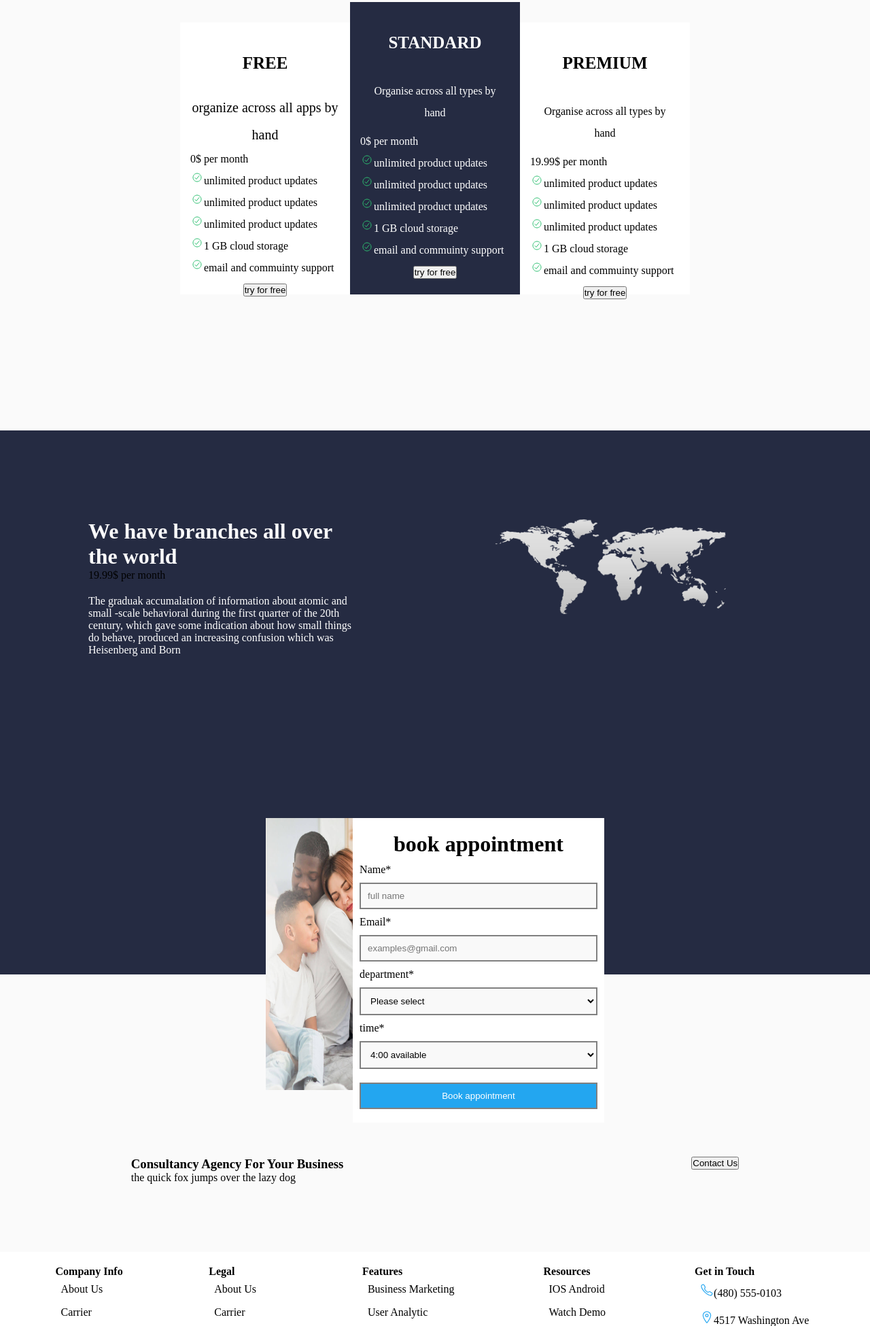
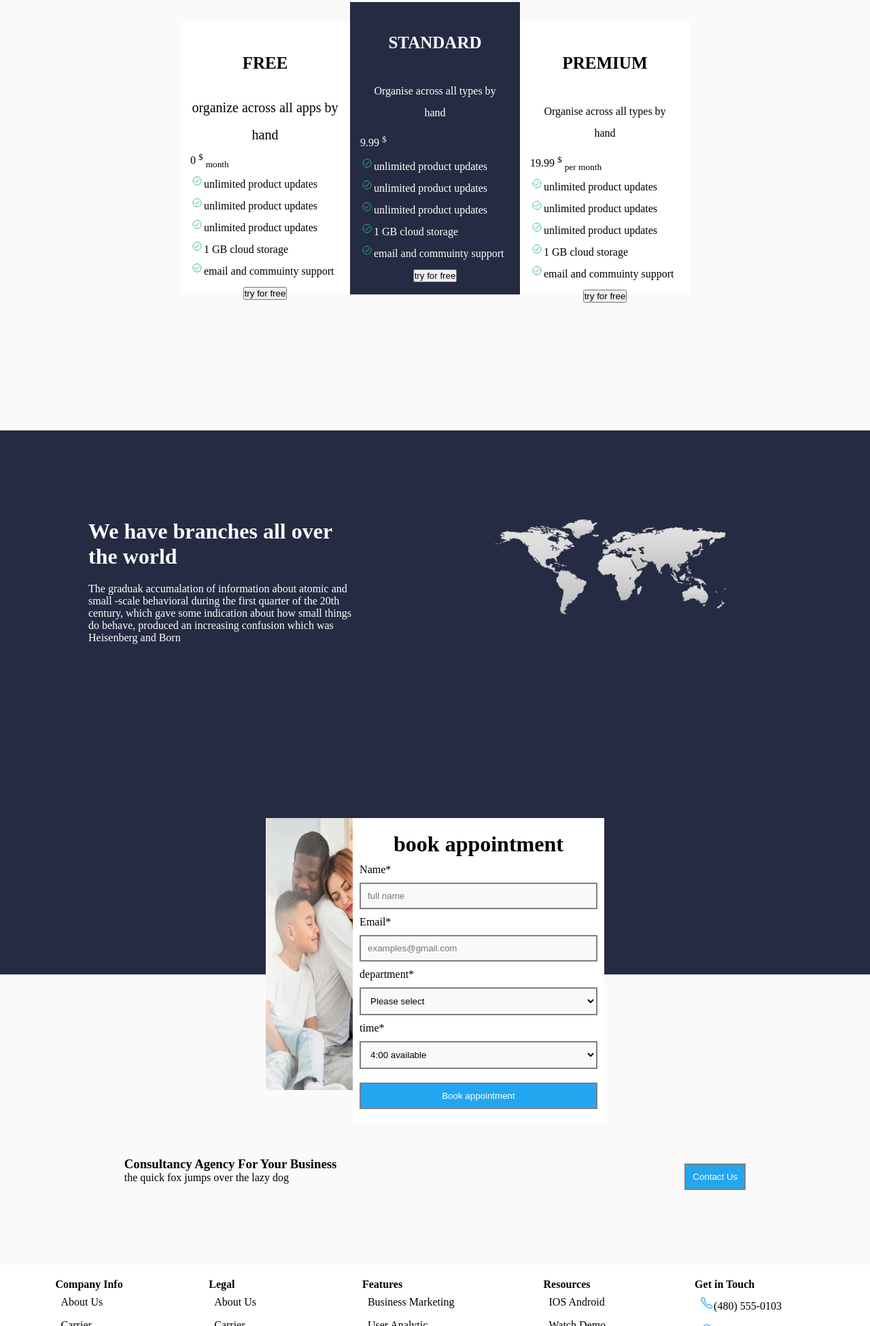
Before and after one commit to JANESTERN/css-challenge, a plain HTML site: page index.html in a window 1280 px wide. Shown: the part 2784-4734 px from the top of the page at 68% size. Drawn offline with nearby package versions, Linux system fonts and the light colour scheme.

Commit message:
more changes

```diff
--- a/index.html
+++ b/index.html
@@ -9,6 +9,7 @@
     <script type="module" src="https://unpkg.com/ionicons@5.5.2/dist/ionicons/ionicons.esm.js"></script>
     <script nomodule src="https://unpkg.com/ionicons@5.5.2/dist/ionicons/ionicons.js"></script>
     <title>Css Challenges</title>
+    <script src="index.js"></script>
 </head>
 
 <body>
@@ -162,7 +163,7 @@
             <div class="free">
                 <h5>FREE</h5>
                 <p class="free-paragraph">organize across all apps by hand</p>
-                <p>0$ per month</p>
+                <p>0 <sup>$</sup> <sub>month</sub> </p>
                 <p><ion-icon name="checkmark-circle-outline" style="color: rgba(45,192,113,255);"></ion-icon>unlimited
                     product updates</p>
                 <p><ion-icon name="checkmark-circle-outline"></ion-icon>unlimited product updates</p>
@@ -177,7 +178,7 @@
             <div class="standard">
                 <h5>STANDARD</h5>
                 <p class="standard-intro">Organise across all types by hand</p>
-                <p>0$ per month</p>
+                <p>9.99 <sup>$ </sup> <sub></sub> </p>
                 <p><ion-icon name="checkmark-circle-outline"></ion-icon>unlimited product updates</p>
                 <p><ion-icon name="checkmark-circle-outline"></ion-icon>unlimited product updates</p>
                 <p><ion-icon name="checkmark-circle-outline"></ion-icon>unlimited product updates</p>
@@ -190,7 +191,7 @@
             <div class="premium">
                 <h5>PREMIUM</h5>
                 <p class="premium-intro">Organise across all types by hand</p>
-                <p>19.99$ per month</p>
+                <p>19.99 <sup>$</sup> <sub>per month</sub></p>
                 <p><ion-icon name="checkmark-circle-outline"></ion-icon>unlimited product updates</p>
                 <p><ion-icon name="checkmark-circle-outline"></ion-icon>unlimited product updates</p>
                 <p><ion-icon name="checkmark-circle-outline"></ion-icon>unlimited product updates</p>
@@ -204,7 +205,7 @@
         <div class="fourth-container">
             <div class="branches">
                 <h1>We have branches all over the world</h1>
-                <p>19.99$ per month</p>
+
                 <p class="branch-intro">The graduak accumalation of information about atomic and small -scale behavioral
                     during the first quarter of the 20th century, which gave some indication about how small things do
                     behave, produced an increasing confusion which was Heisenberg and Born</p>
@@ -244,7 +245,7 @@
                 <p>the quick fox jumps over the lazy dog</p>
             </div>
             <div class="contact-button">
-                <button>Contact Us</button>
+                <button onclick="clickme()">Contact Us</button>
             </div>
         </div>
         <div class="seventh-container">
--- /dev/null
+++ b/index.js
@@ -0,0 +1,3 @@
+ function clickme(){
+ alert("button clicked enough")
+ }
--- a/indexstyle.css
+++ b/indexstyle.css
@@ -467,7 +467,17 @@ input[type=email] {
     background-color: rgba(35,166,240,255);
     color: white;
 }
-.contact-button{
+.contact-button button{
+
+    padding: 10px;
+    margin: 10px 0;
+    border-radius: none;
+    border: 2px solid gray;
+    box-sizing: border-box;
+    display: inline-block;
+    width: 100%;
+    background-color: rgba(35,166,240,255);
+    color: white;
 
 }
 .seventh-container li{
```
